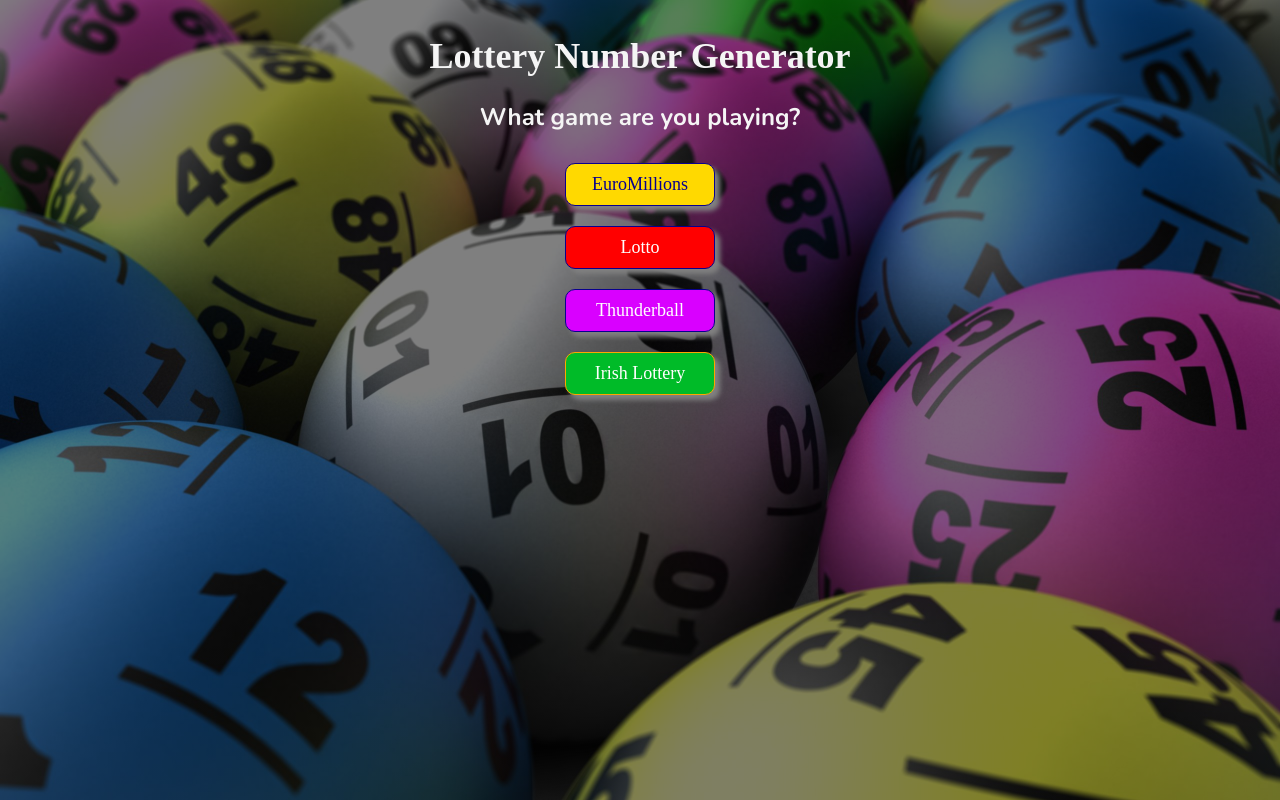
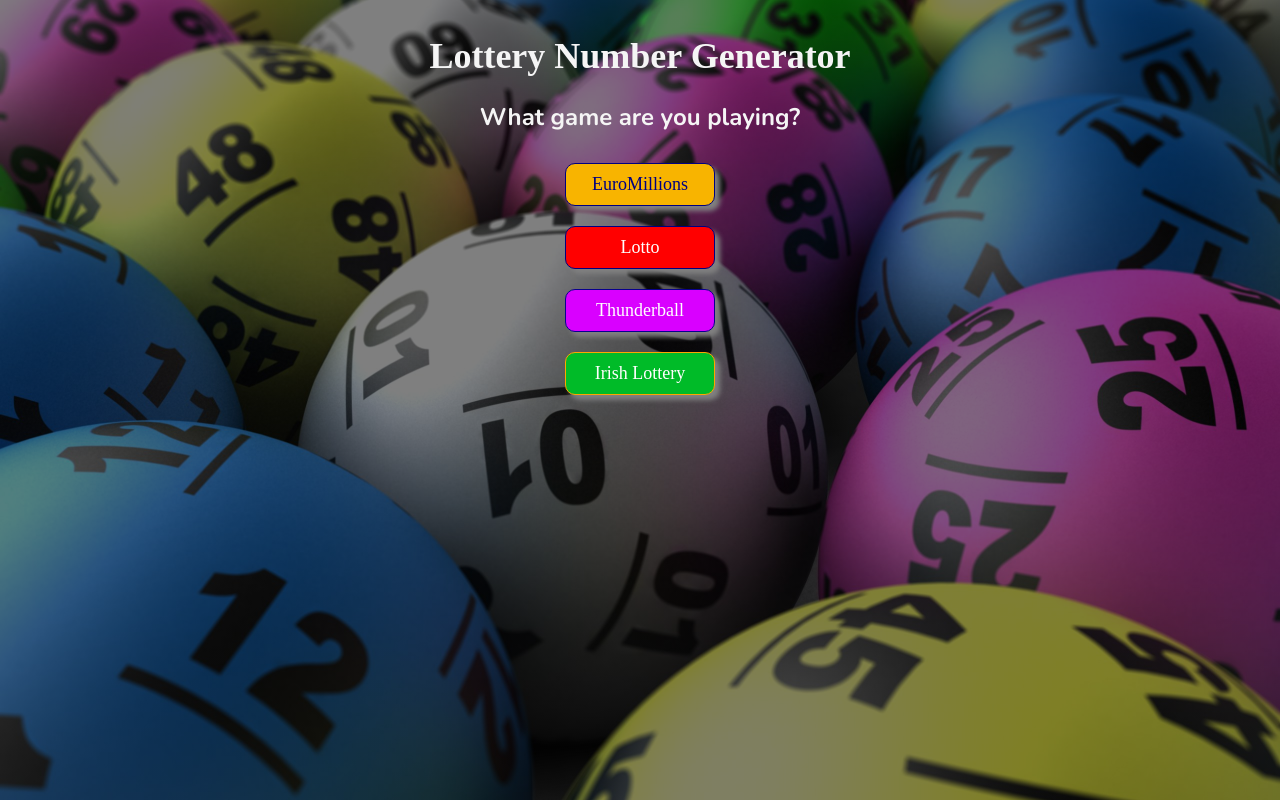
Before and after one commit to StevieV1903/lottery_numbers_picker, a React (Create React App) app: page / in a window 1280 px wide. Built offline with nearby package versions, Linux system fonts and the light colour scheme; a web font is replaced by a local one.

Commit message:
added some animation to the reveal and changed some color palettes

```diff
--- a/src/index.css
+++ b/src/index.css
@@ -48,19 +48,19 @@
   }
 
   button.euro-millions-btn {
-    background-color: #ffd900;
-    color: #09008d;
-    border: solid 1px #09008d;
+    background-color: #F8B400;
+    color: navy;
+    border: solid 1px navy;
   }
 
   button.euro-millions-btn:hover {
-    background-color: #b99d00;
+    background-color: #ECA100;
   }
 
   button.lotto-btn {
     background-color: #ff0000;
     color: #ffffff;
-    border: solid 1px #09008d;
+    border: solid 1px navy;
   }
 
   button.lotto-btn:hover {
@@ -82,7 +82,7 @@
     border: solid 1px #ffa500;
   }
   button.thunderball-btn:hover {
-    background-color: #be7c00;
+    background-color: #ECA100;
   }
 
   .lotto-number {
@@ -97,9 +97,19 @@
     box-shadow: 5px 5px 5px grey;
     width: auto;
     color: #ffffff;
-    background-color: #ff0000;
+    background-color: #ff4040;
     list-style-type: none;
+    animation: pulse 5s 1;
 
+  }
+
+  @keyframes pulse {
+    0% {
+      background-color: white;
+    }
+    100% {
+      background-color: #ff4040;
+    }
   }
 
   .euro-millions-number {
@@ -109,14 +119,24 @@
     padding: 10px;
     margin: 10px;
     margin-bottom: 20px;
-    border: solid 3px #09008d;
+    border: solid 3px navy;
     border-radius: 50%;
     box-shadow: 5px 5px 5px grey;
     width: auto;
-    color: #09008d;
-    background-color: #ffd900;
+    color: navy;
+    background-color: #F8B400;
     list-style-type: none;
+    animation: fade 5s 1;
 
+  }
+
+  @keyframes fade {
+    0% {
+      background-color: navy;
+    }
+    100% {
+      background-color: #F8B400;
+    }
   }
   .thunderball-number {
     display: inline-block;
@@ -132,6 +152,16 @@
     color: white;
     background-color: #d900ff;
     list-style-type: none;
+    animation: change 5s 1;
+  }
+
+  @keyframes change {
+    0% {
+      background-color: white;
+    }
+    100% {
+      background-color: #d900ff;
+    }
   }
 
 .irish-lotto-number {
@@ -148,6 +178,16 @@
   color: white;
   background-color: #00bb28;
   list-style-type: none;
+  animation: fader 5s 1;
+}
+
+@keyframes fader {
+  0% {
+    background-color: white;
+  }
+  100% {
+    background-color: #00bb28;
+  }
 }
 
   ul {
```
